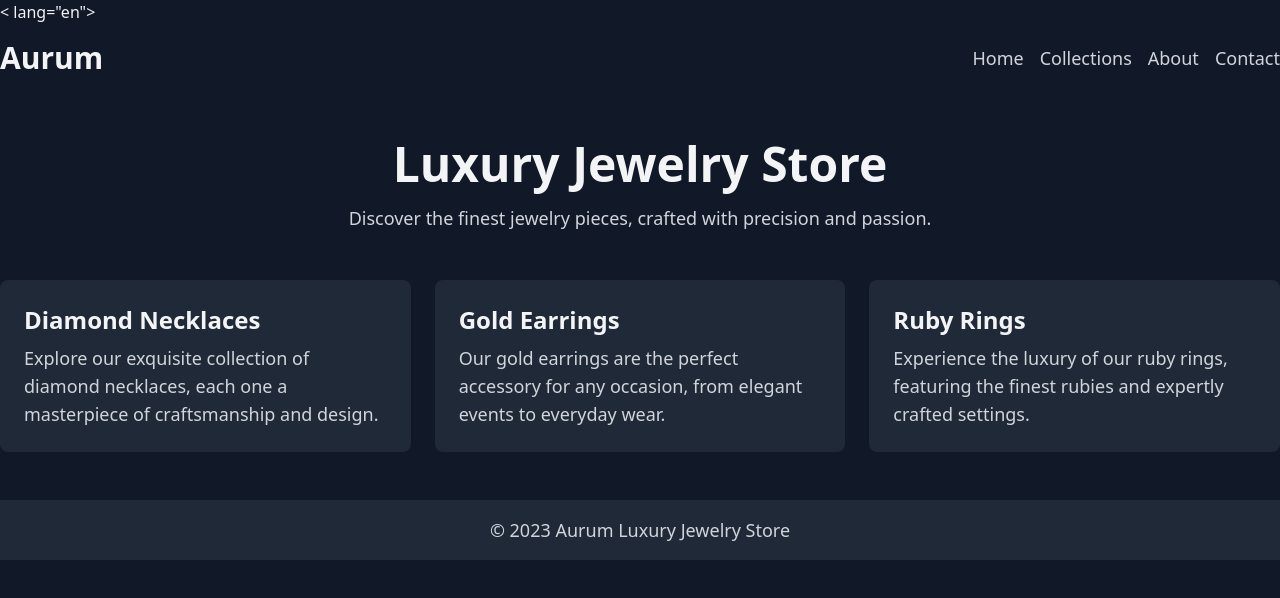
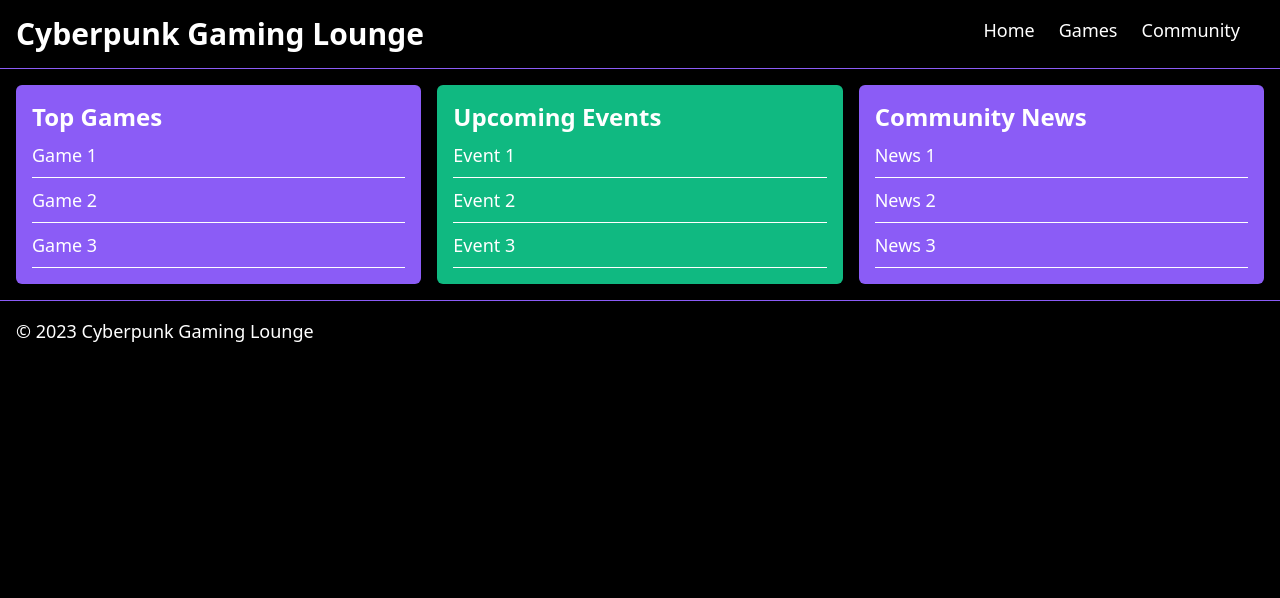
Before and after one commit to NK-Digital-Media/GARUD-X-Final, a website: page generated_project.html in a window 1280 px wide. Drawn offline with nearby package versions, Linux system fonts and the light colour scheme.

```diff
--- a/generated_project.html
+++ b/generated_project.html
@@ -1,45 +1,87 @@
-<!DOCTYPE >
-< lang="en">
+<!DOCTYPE html>
+<html lang="en">
 <head>
     <meta charset="UTF-8">
     <meta name="viewport" content="width=device-width, initial-scale=1.0">
-    <title>Luxury Jewelry Store</title>
+    <title>Cyberpunk Gaming Lounge</title>
     <link href="https://cdn.jsdelivr.net/npm/tailwindcss@2.2.19/dist/tailwind.min.css" rel="stylesheet">
+    <style>
+        .glitch {
+            position: relative;
+        }
+        .glitch:after {
+            content: attr(data-text);
+            position: absolute;
+            top: 0;
+            left: 0;
+            color: #ff00ff;
+            background: linear-gradient(to bottom, #00ff00, #ff00ff);
+            -webkit-text-stroke: 1px #fff;
+            text-stroke: 1px #fff;
+            z-index: -1;
+            animation: glitch 5s infinite;
+        }
+        @keyframes glitch {
+            0% {
+                clip: rect(0, 100%, 0, 0);
+            }
+            20% {
+                clip: rect(10px, 100%, 0, 0);
+            }
+            40% {
+                clip: rect(0, 100%, 10px, 0);
+            }
+            60% {
+                clip: rect(0, 100%, 0, 10px);
+            }
+            80% {
+                clip: rect(0, 50%, 0, 0);
+            }
+            100% {
+                clip: rect(0, 100%, 0, 0);
+            }
+        }
+    </style>
 </head>
-<body class="bg-gray-900 text-gray-100">
-    <header class="py-4">
-        <nav class="container mx-auto flex justify-between items-center">
-            <a href="#" class="text-3xl font-bold text-rose-500">Aurum</a>
-            <ul class="flex items-center space-x-4">
-                <li><a href="#" class="text-lg font-medium text-gray-300 hover:text-rose-500">Home</a></li>
-                <li><a href="#" class="text-lg font-medium text-gray-300 hover:text-rose-500">Collections</a></li>
-                <li><a href="#" class="text-lg font-medium text-gray-300 hover:text-rose-500">About</a></li>
-                <li><a href="#" class="text-lg font-medium text-gray-300 hover:text-rose-500">Contact</a></li>
-            </ul>
-        </nav>
-    </header>
-    <main class="container mx-auto py-12">
-        <section class="flex flex-col items-center mb-12">
-            <h1 class="text-5xl font-extrabold text-rose-500 mb-4"> Luxury Jewelry Store</h1>
-            <p class="text-lg font-medium text-gray-300 text-center">Discover the finest jewelry pieces, crafted with precision and passion.</p>
-        </section>
-        <section class="grid grid-cols-1 md:grid-cols-2 lg:grid-cols-3 gap-6">
-            <div class="bg-gray-800 p-6 rounded-lg">
-                <h2 class="text-2xl font-bold text-rose-500 mb-2">Diamond Necklaces</h2>
-                <p class="text-lg font-medium text-gray-300">Explore our exquisite collection of diamond necklaces, each one a masterpiece of craftsmanship and design.</p>
+<body class="bg-black text-white">
+    <nav class="flex justify-between p-4 bg-black text-white border-b border-purple-500">
+        <h1 class="text-3xl font-bold glitch" data-text="Cyberpunk Gaming Lounge">Cyberpunk Gaming Lounge</h1>
+        <ul class="flex justify-end">
+            <li class="mr-6"><a href="#" class="text-lg hover:text-purple-500">Home</a></li>
+            <li class="mr-6"><a href="#" class="text-lg hover:text-purple-500">Games</a></li>
+            <li class="mr-6"><a href="#" class="text-lg hover:text-purple-500">Community</a></li>
+        </ul>
+    </nav>
+    <main class="container mx-auto p-4">
+        <section class="grid grid-cols-1 md:grid-cols-2 lg:grid-cols-3 gap-4">
+            <div class="bg-purple-500 p-4 rounded-md shadow-md">
+                <h2 class="text-2xl font-bold glitch" data-text="Top Games">Top Games</h2>
+                <ul>
+                    <li class="py-2 border-b border-white"><a href="#" class="text-lg hover:text-green-500">Game 1</a></li>
+                    <li class="py-2 border-b border-white"><a href="#" class="text-lg hover:text-green-500">Game 2</a></li>
+                    <li class="py-2 border-b border-white"><a href="#" class="text-lg hover:text-green-500">Game 3</a></li>
+                </ul>
             </div>
-            <div class="bg-gray-800 p-6 rounded-lg">
-                <h2 class="text-2xl font-bold text-rose-500 mb-2">Gold Earrings</h2>
-                <p class="text-lg font-medium text-gray-300">Our gold earrings are the perfect accessory for any occasion, from elegant events to everyday wear.</p>
+            <div class="bg-green-500 p-4 rounded-md shadow-md">
+                <h2 class="text-2xl font-bold glitch" data-text="Upcoming Events">Upcoming Events</h2>
+                <ul>
+                    <li class="py-2 border-b border-white"><a href="#" class="text-lg hover:text-purple-500">Event 1</a></li>
+                    <li class="py-2 border-b border-white"><a href="#" class="text-lg hover:text-purple-500">Event 2</a></li>
+                    <li class="py-2 border-b border-white"><a href="#" class="text-lg hover:text-purple-500">Event 3</a></li>
+                </ul>
             </div>
-            <div class="bg-gray-800 p-6 rounded-lg">
-                <h2 class="text-2xl font-bold text-rose-500 mb-2">Ruby Rings</h2>
-                <p class="text-lg font-medium text-gray-300">Experience the luxury of our ruby rings, featuring the finest rubies and expertly crafted settings.</p>
+            <div class="bg-purple-500 p-4 rounded-md shadow-md">
+                <h2 class="text-2xl font-bold glitch" data-text="Community News">Community News</h2>
+                <ul>
+                    <li class="py-2 border-b border-white"><a href="#" class="text-lg hover:text-green-500">News 1</a></li>
+                    <li class="py-2 border-b border-white"><a href="#" class="text-lg hover:text-green-500">News 2</a></li>
+                    <li class="py-2 border-b border-white"><a href="#" class="text-lg hover:text-green-500">News 3</a></li>
+                </ul>
             </div>
         </section>
     </main>
-    <footer class="py-4 bg-gray-800 text-center text-lg font-medium text-gray-300">
-        &copy; 2023 Aurum Luxury Jewelry Store
+    <footer class="bg-black text-white p-4 border-t border-purple-500">
+        <p class="text-lg">&copy; 2023 Cyberpunk Gaming Lounge</p>
     </footer>
 </body>
-</>
+</html>
```
Also changed, not shown: engine.js (+7 -5 lines).
